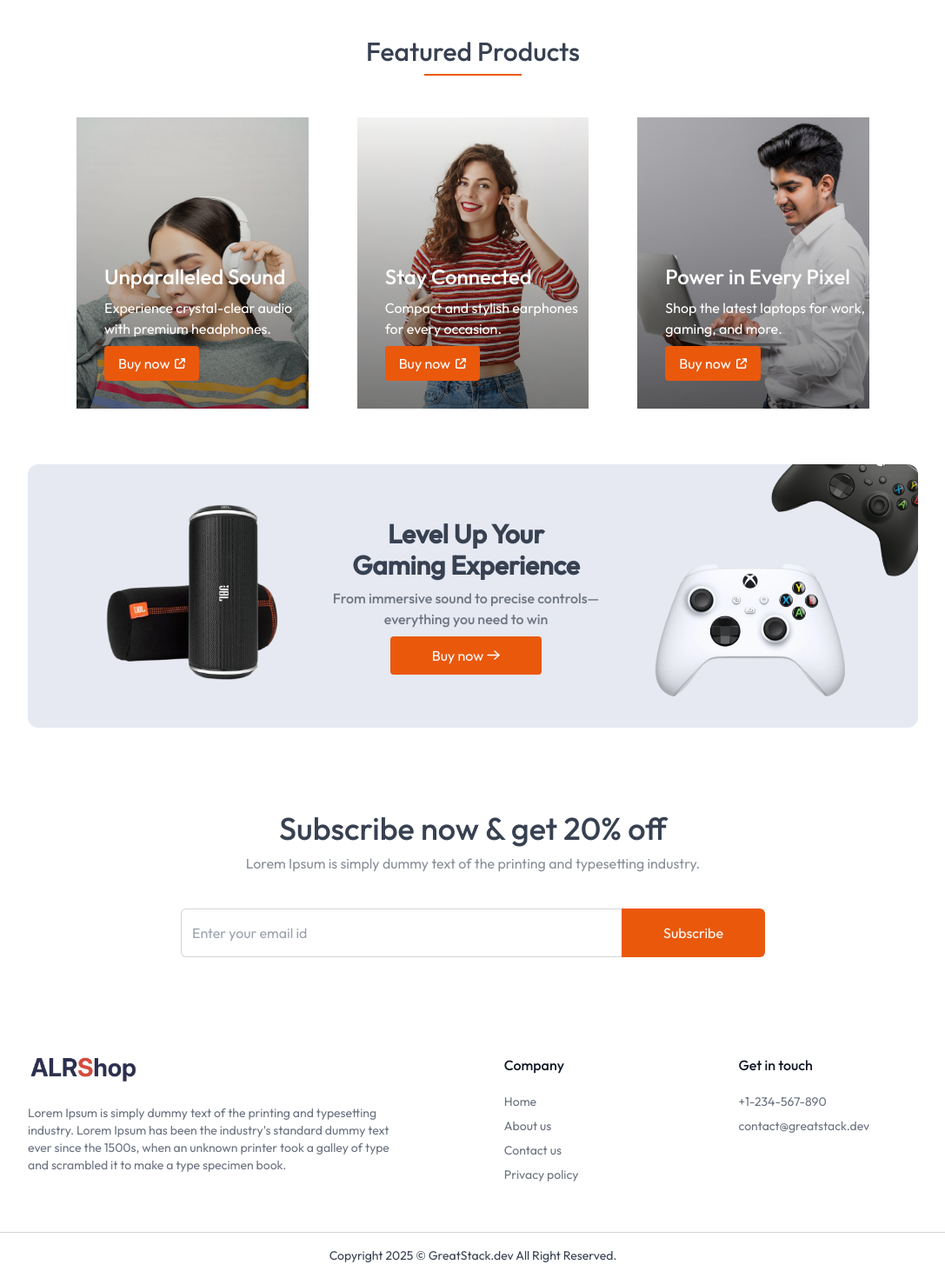
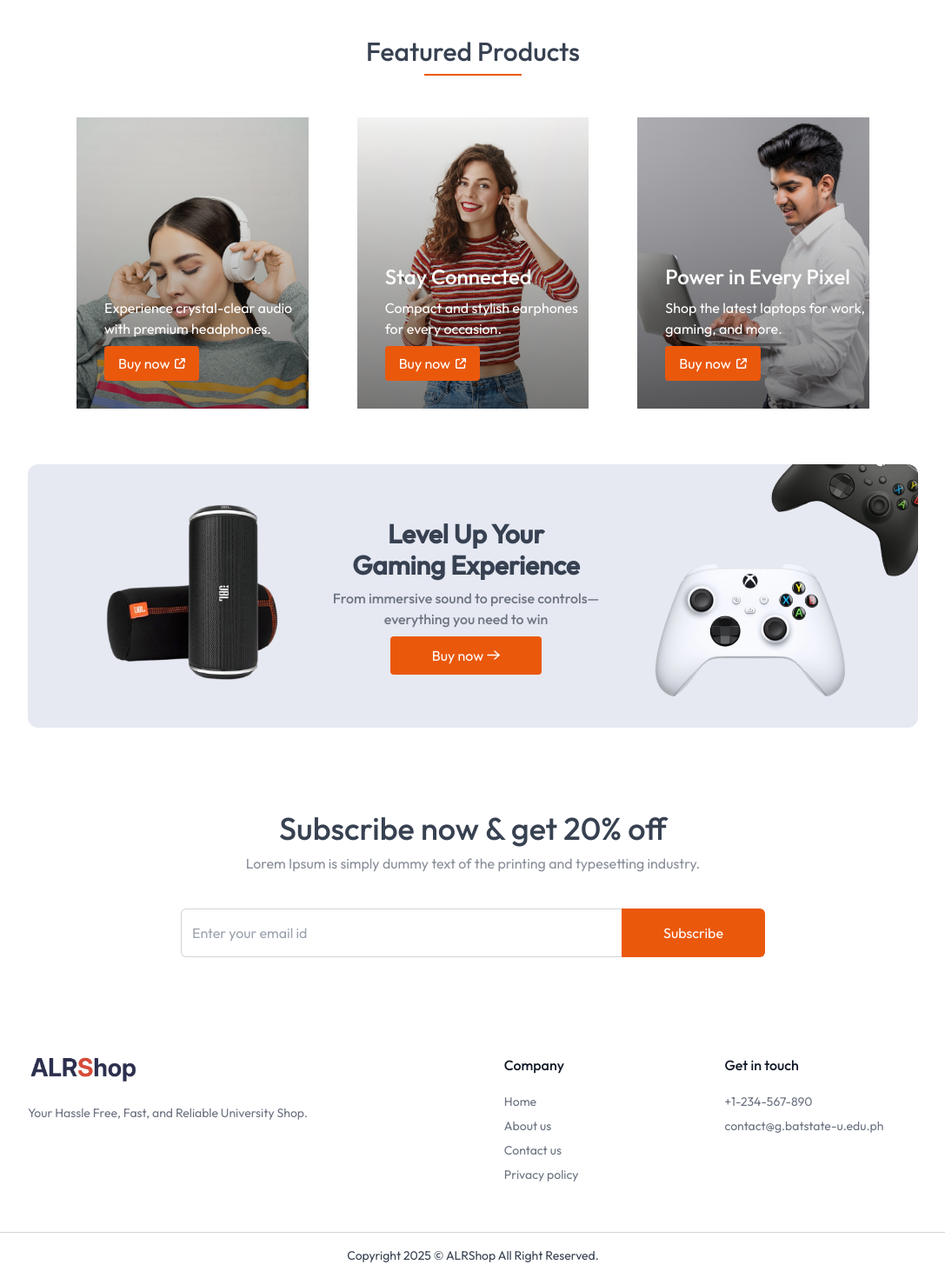
Before and after one commit to fuzareu/ALRShop, a Next.js app: page / in a window 1280 px wide. Shown: the part 1396-2866 px from the top of the page at 87% size, without its empty margins (96-1183 px from the left). Built offline with nearby package versions, Linux system fonts and the light colour scheme; no server answers.

Commit message:
footer commit

```diff
--- a/components/FeaturedProduct.jsx
+++ b/components/FeaturedProduct.jsx
@@ -6,7 +6,7 @@ const products = [
   {
     id: 1,
     image: assets.girl_with_headphone_image,
-    title: "Unparalleled Sound",
+    title: "",
     description: "Experience crystal-clear audio with premium headphones.",
   },
   {
--- a/components/Footer.jsx
+++ b/components/Footer.jsx
@@ -9,10 +9,7 @@ const Footer = () => {
         <div className="w-4/5">
           <Image className="w-28 md:w-32" src={assets.logo} alt="logo" />
           <p className="mt-6 text-sm">
-            Lorem Ipsum is simply dummy text of the printing and typesetting
-            industry. Lorem Ipsum has been the industry's standard dummy text
-            ever since the 1500s, when an unknown printer took a galley of type
-            and scrambled it to make a type specimen book.
+            Your Hassle Free, Fast, and Reliable University Shop.
           </p>
         </div>
 
@@ -41,13 +38,13 @@ const Footer = () => {
             <h2 className="font-medium text-gray-900 mb-5">Get in touch</h2>
             <div className="text-sm space-y-2">
               <p>+1-234-567-890</p>
-              <p>contact@greatstack.dev</p>
+              <p>contact@g.batstate-u.edu.ph</p>
             </div>
           </div>
         </div>
       </div>
       <p className="py-4 text-center text-xs md:text-sm">
-        Copyright 2025 © GreatStack.dev All Right Reserved.
+        Copyright 2025 © ALRShop All Right Reserved.
       </p>
     </footer>
   );
```
